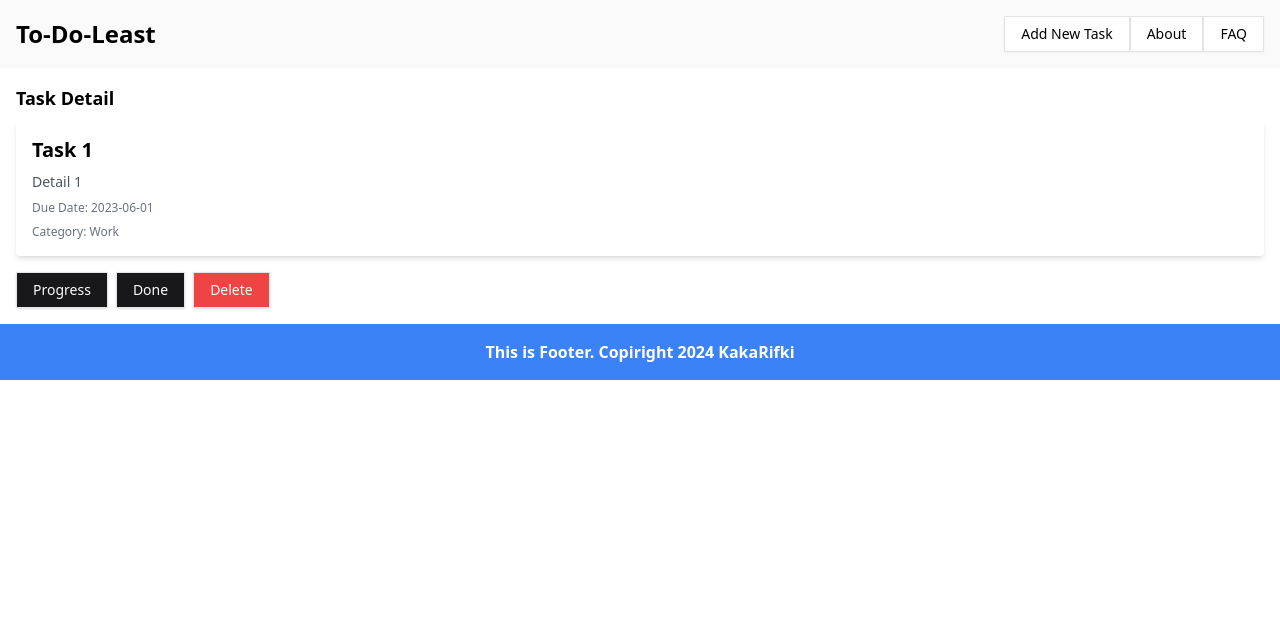
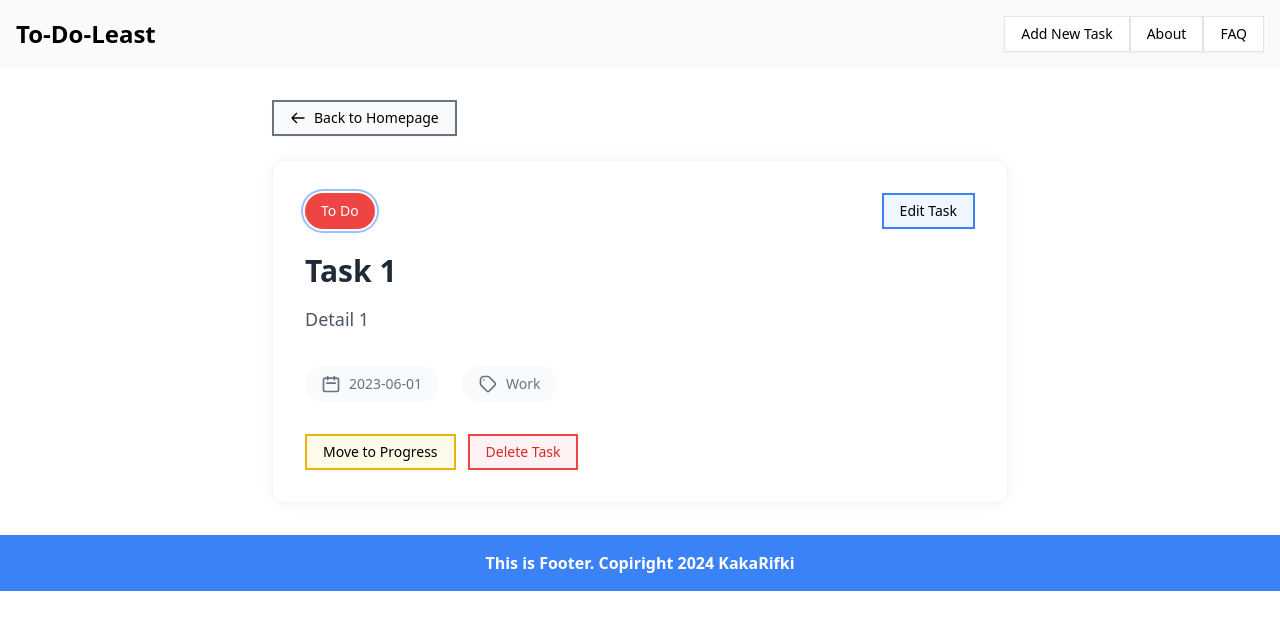
Before and after one commit to kakarifki/To-do-least, a React (Vite) app: page /task/1 in a window 1280 px wide. Shown: the top 630 px of the page. Built offline with nearby package versions, Linux system fonts and the light colour scheme.

Commit message:
feat: add edit and back to homepage on task details

```diff
--- a/src/context/task-context.tsx
+++ b/src/context/task-context.tsx
@@ -1,5 +1,5 @@
 import { createContext, useContext, useState, useEffect } from 'react';
-import { Task, initialTasks } from '../data/initialTasks';
+import { Task, initialTasks } from '@/data/initialTasks';
 
 interface TaskContextType {
   tasks: Task[];
@@ -7,6 +7,7 @@ interface TaskContextType {
   addTask: (nameTodo: string, details: string, dueDate: string, category: string) => void;
   deleteTask: (id: string) => void;
   handleEditTaskStatus: (id: string, newStatus: Task['status']) => void;
+  editTask: (id: string, nameTodo: string, details: string, dueDate: string, category: string) => void;
 }
 
 const TaskContext = createContext<TaskContextType | undefined>(undefined);
@@ -53,8 +54,18 @@ export const TaskProvider = ({ children }: { children: React.ReactNode }) => {
     );
   };
 
+  const editTask = (id: string, nameTodo: string, details: string, dueDate: string, category: string) => {
+    setTasks(prevTasks =>
+      prevTasks.map(task =>
+        task.id === id
+          ? { ...task, nameTodo, details, dueDate, category }
+          : task
+      )
+    );
+  };
+
   return (
-    <TaskContext.Provider value={{ tasks, setTasks, addTask, deleteTask, handleEditTaskStatus }}>
+    <TaskContext.Provider value={{ tasks, setTasks, addTask, deleteTask, handleEditTaskStatus, editTask }}>
       {children}
     </TaskContext.Provider>
   );
--- a/src/pages/task-detail.tsx
+++ b/src/pages/task-detail.tsx
@@ -1,4 +1,4 @@
-import { FC } from 'react';
+import { FC, useState } from 'react';
 import { useNavigate, useParams } from 'react-router-dom';
 import { useTasks } from '@/context/task-context';
 import { Button } from '@/components/ui/button';
@@ -7,8 +7,15 @@ import Layout from '@/components/common/layout';
 const TaskDetail: FC = () => {
   const navigate = useNavigate();
   const { id } = useParams<{ id: string }>();
-  const { tasks, deleteTask, handleEditTaskStatus } = useTasks();
+  const { tasks, deleteTask, handleEditTaskStatus, editTask } = useTasks();
   const selectedTask = tasks.find(task => task.id === id);
+  const [isEditing, setIsEditing] = useState(false);
+  const [editForm, setEditForm] = useState({
+    nameTodo: selectedTask?.nameTodo || '',
+    details: selectedTask?.details || '',
+    dueDate: selectedTask?.dueDate || '',
+    category: selectedTask?.category || ''
+  });
 
   const handleDelete = () => {
     if (selectedTask) {
@@ -31,49 +38,190 @@ const TaskDetail: FC = () => {
     }
   };
 
+  const handleEditSubmit = (e: React.FormEvent) => {
+    e.preventDefault();
+    if (selectedTask) {
+      editTask(
+        selectedTask.id,
+        editForm.nameTodo,
+        editForm.details,
+        editForm.dueDate,
+        editForm.category
+      );
+      setIsEditing(false);
+    }
+  };
+
+  const statusColors = {
+    todo: 'bg-red-500',
+    progress: 'bg-yellow-500',
+    done: 'bg-green-500'
+  } as const;
+
+  const statusLabels = {
+    todo: 'To Do',
+    progress: 'In Progress',
+    done: 'Done'
+  } as const;
+
   if (!selectedTask) {
     return <div>Task not found</div>;
   }
 
-  return (
-    <div className="container mx-auto p-4">
-      <h2 className="text-lg font-semibold mb-2">Task Detail</h2>
-      <div className="bg-white p-4 rounded shadow-md mb-4">
-        <h3 className="text-xl font-semibold mb-2">
-          {selectedTask.nameTodo}
-        </h3>
-        <p className="text-sm text-gray-600 mb-2">
-          {selectedTask.details}
-        </p>
-        <p className="text-xs text-gray-500 mb-2">
-          Due Date: {selectedTask.dueDate}
-        </p>
-        <p className="text-xs text-gray-500">
-          Category: {selectedTask.category}
-        </p>
-      </div>
-      <div className="flex gap-2">
+  const renderStatusButton = () => {
+    if (selectedTask.status === 'todo') {
+      return (
         <Button
           variant="outline"
-          className="bg-zinc-900 text-zinc-50 shadow hover:bg-zinc-900/90 dark:bg-zinc-50 dark:text-zinc-900 dark:hover:bg-zinc-50/90"
+          className="border-2 border-yellow-500 bg-yellow-50 hover:bg-yellow-500 hover:text-white shadow-sm hover:shadow-md transition-all duration-200 font-medium"
           onClick={handleProgress}
         >
-          Progress
+          Move to Progress
         </Button>
+      );
+    }
+    if (selectedTask.status === 'progress') {
+      return (
         <Button
           variant="outline"
-          className="bg-zinc-900 text-zinc-50 shadow hover:bg-zinc-900/90 dark:bg-zinc-50 dark:text-zinc-900 dark:hover:bg-zinc-50/90"
+          className="border-2 border-green-500 bg-green-50 hover:bg-green-500 hover:text-white shadow-sm hover:shadow-md transition-all duration-200 font-medium"
           onClick={handleDone}
         >
-          Done
+          Mark as Done
         </Button>
+      );
+    }
+    return null;
+  };
+
+  return (
+    <div className="container mx-auto px-4 py-8 max-w-3xl">
+      <div className="mb-6">
         <Button
           variant="outline"
-          className="bg-red-500 text-zinc-50 shadow hover:bg-red-500/90 dark:bg-zinc-50 dark:text-zinc-900 dark:hover:bg-zinc-50/90"
-          onClick={handleDelete}
+          className="border-2 border-gray-500 bg-gray-50 hover:bg-gray-500 hover:text-white shadow-sm hover:shadow-md transition-all duration-200 font-medium flex items-center gap-2"
+          onClick={() => navigate('/')}
         >
-          Delete
+          <svg className="w-5 h-5" fill="none" stroke="currentColor" viewBox="0 0 24 24" xmlns="http://www.w3.org/2000/svg">
+            <path strokeLinecap="round" strokeLinejoin="round" strokeWidth={2} d="M10 19l-7-7m0 0l7-7m-7 7h18" />
+          </svg>
+          Back to Homepage
         </Button>
+      </div>
+
+      <div className="bg-white p-8 rounded-xl shadow-[0_0_15px_rgba(0,0,0,0.05)] hover:shadow-[0_0_20px_rgba(0,0,0,0.1)] transition-all duration-300 border border-gray-100">
+        <div className="flex items-center justify-between mb-6">
+          <span
+            className={`${statusColors[selectedTask.status]} text-white text-sm px-4 py-2 rounded-full font-medium shadow-sm
+            ring-2 ring-offset-2 ${statusColors[selectedTask.status].replace('bg-', 'ring-')}/30`}
+          >
+            {statusLabels[selectedTask.status]}
+          </span>
+          <Button
+            variant="outline"
+            className="border-2 border-blue-500 bg-blue-50 hover:bg-blue-500 hover:text-white shadow-sm hover:shadow-md transition-all duration-200 font-medium"
+            onClick={() => setIsEditing(!isEditing)}
+          >
+            {isEditing ? 'Cancel Edit' : 'Edit Task'}
+          </Button>
+        </div>
+
+        {isEditing ? (
+          <form onSubmit={handleEditSubmit} className="space-y-4">
+            <div>
+              <label className="block text-sm font-medium text-gray-700 mb-1">Task Name</label>
+              <input
+                type="text"
+                value={editForm.nameTodo}
+                onChange={(e) => setEditForm({ ...editForm, nameTodo: e.target.value })}
+                className="w-full px-4 py-2 border border-gray-300 rounded-lg focus:ring-2 focus:ring-blue-500 focus:border-blue-500"
+                required
+              />
+            </div>
+            <div>
+              <label className="block text-sm font-medium text-gray-700 mb-1">Details</label>
+              <textarea
+                value={editForm.details}
+                onChange={(e) => setEditForm({ ...editForm, details: e.target.value })}
+                className="w-full px-4 py-2 border border-gray-300 rounded-lg focus:ring-2 focus:ring-blue-500 focus:border-blue-500"
+                rows={4}
+                required
+              />
+            </div>
+            <div>
+              <label className="block text-sm font-medium text-gray-700 mb-1">Due Date</label>
+              <input
+                type="date"
+                value={editForm.dueDate}
+                onChange={(e) => setEditForm({ ...editForm, dueDate: e.target.value })}
+                className="w-full px-4 py-2 border border-gray-300 rounded-lg focus:ring-2 focus:ring-blue-500 focus:border-blue-500"
+                required
+              />
+            </div>
+            <div>
+              <label className="block text-sm font-medium text-gray-700 mb-1">Category</label>
+              <input
+                type="text"
+                value={editForm.category}
+                onChange={(e) => setEditForm({ ...editForm, category: e.target.value })}
+                className="w-full px-4 py-2 border border-gray-300 rounded-lg focus:ring-2 focus:ring-blue-500 focus:border-blue-500"
+                required
+              />
+            </div>
+            <div className="flex gap-3">
+              <Button
+                type="submit"
+                className="bg-blue-500 hover:bg-blue-600 text-white shadow-sm hover:shadow-md transition-all duration-200 font-medium"
+              >
+                Save Changes
+              </Button>
+              <Button
+                type="button"
+                variant="outline"
+                className="border-2 border-gray-300 hover:bg-gray-100 shadow-sm hover:shadow-md transition-all duration-200 font-medium"
+                onClick={() => setIsEditing(false)}
+              >
+                Cancel
+              </Button>
+            </div>
+          </form>
+        ) : (
+          <>
+            <h1 className="text-3xl font-bold text-gray-800 mb-4">
+              {selectedTask.nameTodo}
+            </h1>
+
+            <p className="text-lg text-gray-600 mb-8 leading-relaxed">
+              {selectedTask.details}
+            </p>
+
+            <div className="flex items-center gap-6 mb-8">
+              <p className="text-sm text-gray-500 flex items-center gap-2 bg-gray-50 px-4 py-2 rounded-full">
+                <svg className="w-5 h-5" fill="none" stroke="currentColor" viewBox="0 0 24 24" xmlns="http://www.w3.org/2000/svg">
+                  <path strokeLinecap="round" strokeLinejoin="round" strokeWidth={2} d="M8 7V3m8 4V3m-9 8h10M5 21h14a2 2 0 002-2V7a2 2 0 00-2-2H5a2 2 0 00-2 2v12a2 2 0 002 2z" />
+                </svg>
+                {selectedTask.dueDate}
+              </p>
+              <p className="text-sm text-gray-500 flex items-center gap-2 bg-gray-50 px-4 py-2 rounded-full">
+                <svg className="w-5 h-5" fill="none" stroke="currentColor" viewBox="0 0 24 24" xmlns="http://www.w3.org/2000/svg">
+                  <path strokeLinecap="round" strokeLinejoin="round" strokeWidth={2} d="M7 7h.01M7 3h5c.512 0 1.024.195 1.414.586l7 7a2 2 0 010 2.828l-7 7a2 2 0 01-2.828 0l-7-7A1.994 1.994 0 013 12V7a4 4 0 014-4z" />
+                </svg>
+                {selectedTask.category}
+              </p>
+            </div>
+
+            <div className="flex gap-3">
+              {renderStatusButton()}
+              <Button
+                variant="destructive"
+                className="bg-red-50 hover:bg-red-500 text-red-600 hover:text-white border-2 border-red-500 shadow-sm hover:shadow-md transition-all duration-200 font-medium"
+                onClick={handleDelete}
+              >
+                Delete Task
+              </Button>
+            </div>
+          </>
+        )}
       </div>
     </div>
   );
```
